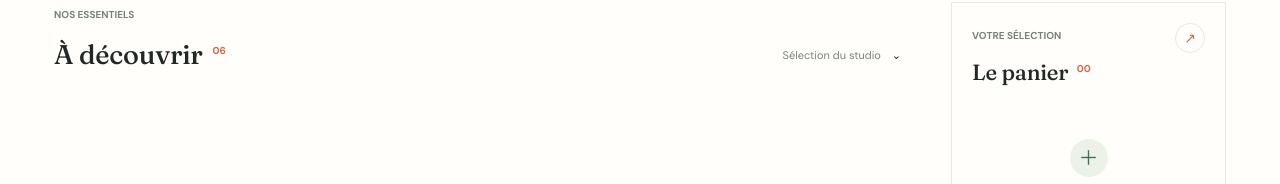
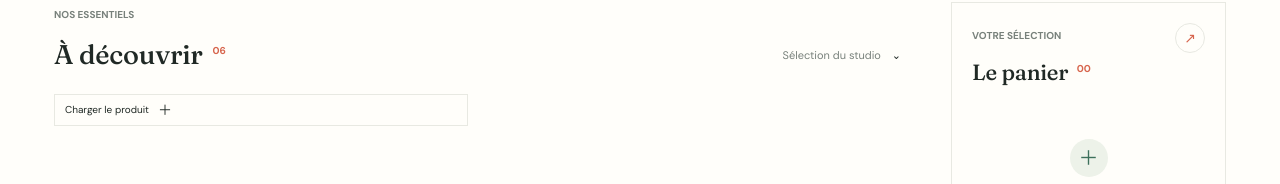
Before and after one commit to BouchardMehdi/my-shop, a React (Vite) app: page / in a window 1280 px wide. Shown: the part 385-569 px from the top of the page. Built offline with nearby package versions, Linux system fonts and the light colour scheme.

Commit message:
Correctif Etape 1

```diff
--- a/src/App.tsx
+++ b/src/App.tsx
@@ -1,6 +1,17 @@
+import { useState } from 'react'
+import type { Product } from './types/ecommerce'
 import './App.css'
 
+const demoProduct: Product = {
+  id: 'p1',
+  name: 'Lampe Aria',
+  price: 129,
+  inStock: true,
+}
+
 function App() {
+  const [product, setProduct] = useState<Product | null>(null)
+
   return (
     <div className="app-shell">
       <header className="topbar">
@@ -42,7 +53,32 @@ function App() {
               <span className="sort-label">Sélection du studio <span aria-hidden="true">⌄</span></span>
             </div>
 
-            <div className="product-grid" aria-live="polite" />
+            <div className="product-grid" aria-live="polite">
+              {product === null ? (
+                <button
+                  className="add-button"
+                  type="button"
+                  onClick={() => setProduct(demoProduct)}
+                >
+                  Charger le produit
+                  <span aria-hidden="true">＋</span>
+                </button>
+              ) : (
+                <article className="product-card">
+                  <div className="product-details">
+                    <div className="product-title-row">
+                      <h3>{product.name}</h3>
+                      <span className="product-price">{product.price} €</span>
+                    </div>
+                    <div className="product-actions">
+                      <span className={product.inStock ? 'stock-status' : 'stock-status is-out'}>
+                        <span /> {product.inStock ? 'En stock' : 'Épuisé'}
+                      </span>
+                    </div>
+                  </div>
+                </article>
+              )}
+            </div>
           </section>
 
           <aside className="cart-panel" id="basket" aria-labelledby="cart-title">
--- /dev/null
+++ b/src/types/ecommerce.ts
@@ -0,0 +1,6 @@
+export interface Product {
+  id: string
+  name: string
+  price: number
+  inStock: boolean
+}
```
